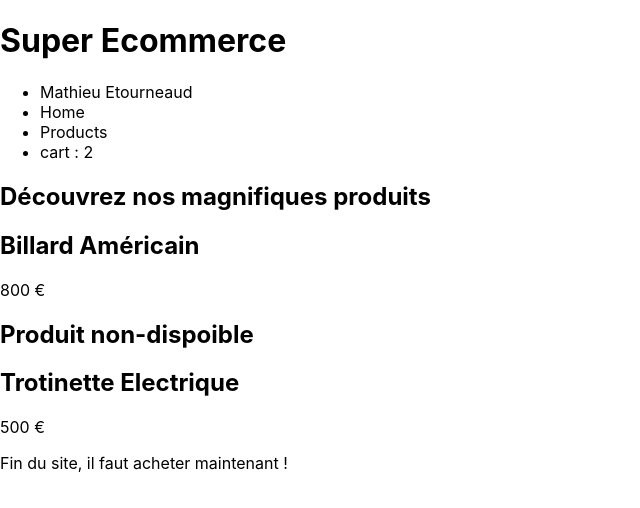
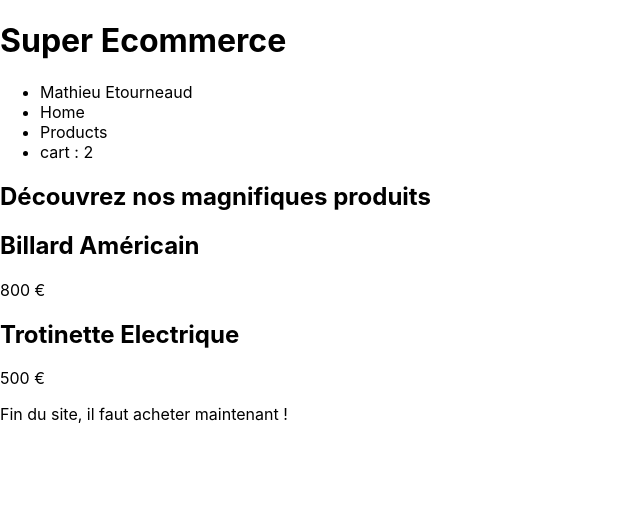
Before and after one commit to MEtourneaud/la-piscine-js-rappel, a React (Create React App) app in the folder exo-components-ecommerce/: page / in a window 1280 px wide. Shown: the top 508 px of the page, without its empty margins (0-640 px from the left). Built offline with nearby package versions, Linux system fonts and the light colour scheme.

Commit message:
Modify if with &&

```diff
--- a/exo-components-ecommerce/src/Products.js
+++ b/exo-components-ecommerce/src/Products.js
@@ -21,18 +21,14 @@ function Products() {
     <div>
       {productsFormDb.map((product) => {
         return (
-          <article>
-            {product.isPublished ? (
-              <>
+          <>
+            {product.isPublished && (
+              <article>
                 <h2>{product.title}</h2>
                 <p>{product.price} €</p>
-              </>
-            ) : (
-              <>
-                <h2>Produit non-dispoible</h2>
-              </>
+              </article>
             )}
-          </article>
+          </>
         )
       })}
     </div>
```
